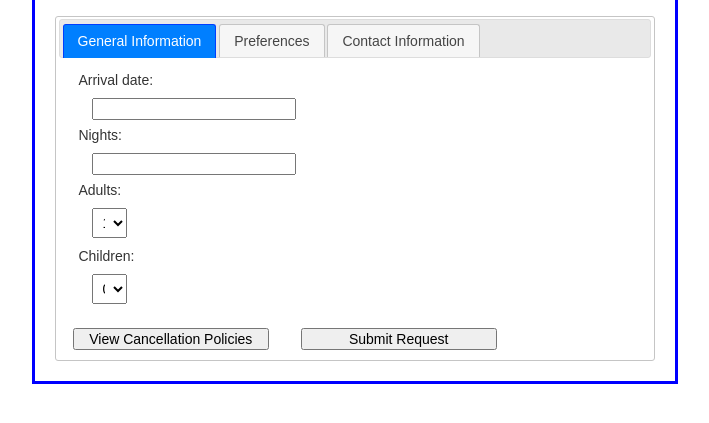
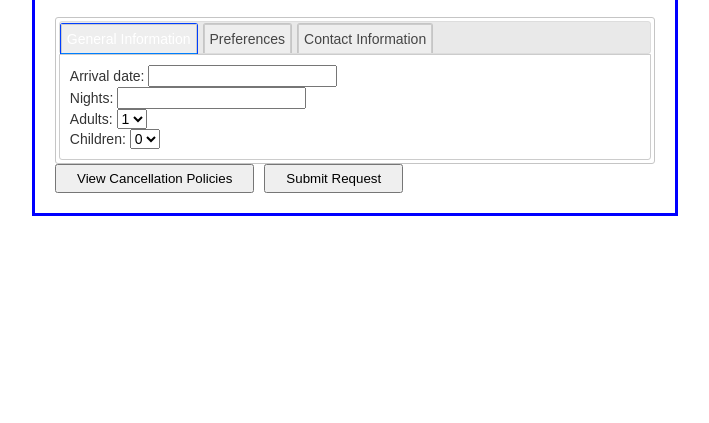
Before and after one commit to krmbt72/activity-10, a plain HTML site: page Activity10_Widget/index.html in a window 1280 px wide. Shown: the part 77-500 px from the top of the page, without its empty margins (285-994 px from the left). Drawn offline with nearby package versions, Linux system fonts and the light colour scheme.

Commit message:
fixed
preferences, and other things fixed

```diff
--- a/Activity10_Widget/index.html
+++ b/Activity10_Widget/index.html
@@ -12,7 +12,7 @@
 <body>
 <main>
     <h1>Reservation Request</h1>
-    <form id="reservation_form">
+    <div id="tabs">
         <ul>
             <li><a href="#general-info">General Information</a></li>
             <li><a href="#preferences">Preferences</a></li>
@@ -20,47 +20,51 @@
         </ul>
         <div id="general-info">
             <label for="arrival_date">Arrival date:</label>
-            <input type="text" id="arrival_date" name="arrival_date" required>
+            <input type="text" id="arrival_date" name="arrival_date" required><br>
             <label for="nights">Nights:</label>
-            <input type="number" id="nights" name="nights" required>
+            <input type="number" id="nights" name="nights" required><br>
             <label for="adults">Adults:</label>
             <select id="adults" name="adults">
                 <option value="1">1</option>
                 <option value="2">2</option>
                 <option value="3">3</option>
                 <option value="4">4</option>
-            </select>
+            </select><br>
             <label for="children">Children:</label>
             <select id="children" name="children">
                 <option value="0">0</option>
                 <option value="1">1</option>
                 <option value="2">2</option>
                 <option value="3">3</option>
-            </select>
+            </select><br>
         </div>
         <div id="preferences">
             <label>Room type:</label>
+            <br>
             <input type="radio" name="room_type" value="Standard" checked> Standard
+            <br>
             <input type="radio" name="room_type" value="Business"> Business
+            <br>
             <input type="radio" name="room_type" value="Suite"> Suite
-            <label>Bed type:</label>
-            <input type="radio" name="bed_type" value="King" checked> King
-            <input type="radio" name="bed_type" value="Double"> Double
         </div>
         <div id="contact-info">
             <label for="name">Name:</label>
             <input type="text" id="name" name="name" required>
+            <br>
             <label for="email">Email:</label>
             <input type="email" id="email" name="email" required>
+            <br>
             <label for="phone">Phone:</label>
             <input type="text" id="phone" name="phone" required>
         </div>
-        <input type="button" value="View Cancellation Policies" id="view_policies">
-        <input type="submit" value="Submit Request">
-    </form>
-    <div id="dialog" title="Cancellation Policies" style="display: none;">
-        <p>Notification of cancellation must be received three days prior to the scheduled arrival date...</p>
+    </div>
+    <div class="buttons">
+        <button id="view_policies">View Cancellation Policies</button>
+        <button type="submit" id="submit_request">Submit Request</button>
     </div>
 </main>
+<div id="dialog" title="Cancellation Policies" style="display: none;">
+    <p>Notification of cancellation must be received three days prior to the scheduled arrival date...</p>
+</div>
 </body>
 </html>
--- a/Activity10_Widget/main.css
+++ b/Activity10_Widget/main.css
@@ -1,75 +1,60 @@
-
-
-
 body {
     font-family: Arial, Helvetica, sans-serif;
-    font-size: 14px;  /* Önerilen font boyutu */
+    font-size: 14px;
     background-color: white;
     margin: 0 auto;
     width: 600px;
     border: 3px solid blue;
     padding: 20px;
 }
-fieldset {
-    border: 1px solid #ccc;
-    margin-top: 1em;
-    padding: 10px;
-}
-legend {
-    color: blue;
-    font-weight: bold;
-    margin-bottom: 10px;
+
+#tabs {
+    margin-top: 20px;
 }
 
-label {
-    display: block;
-    margin-bottom: 10px;
+#tabs ul {
+    margin: 0;
+    padding: 0;
+    list-style-type: none;
 }
-input[type="text"],
-input[type="number"],
-input, select {
-    margin-left: 1em;
-    margin-right: 1em;
-    margin-bottom: .5em;
-}
-select {
-    width: 95%;
-    padding: 5px;
-    margin-bottom: 10px;
-}
-input[type="radio"],
-input[type="checkbox"] {
+
+#tabs li {
+    display: inline;
     margin-right: 5px;
 }
-input {
-    width: 14em;
-}
-input.left {
-	width: 1em;
-	padding-left: 0;
+
+#tabs a {
+    text-decoration: none;
+    padding: 5px;
+    border: 1px solid #ccc;
+    border-bottom: none;
+    background-color: #eee;
 }
 
-input.last {
-	margin-bottom: 1em;
-}
-#adults, #children {
-	width: 35px;
-}
-#smoking {
-	width: 1em;
-	margin-left: 0;
+#tabs a:hover {
+    background-color: #f9f9f9;
 }
 
-#policies,
-#submit {
-    display: block;
-    width: auto;
+#tabs a:focus, #tabs a:active {
+    background-color: #46538e;
+}
+
+#tabs div {
+    border: 1px solid #ccc;
+    padding: 10px;
+    background-color: #fff;
+}
+
+#dialog p {
+    font-size: 85%;
+}
+.buttons {
+    display: flex;
+    align-items: flex-start;
+    gap: 10px;
+}
+
+button {
+    margin: 0;
     padding: 5px 20px;
-    margin-top: 20px;
 }
-#dialog p {
-	font-size: 85%;
-}
-span {
-	color: red;
-}
--- a/Activity10_Widget/reservation.js
+++ b/Activity10_Widget/reservation.js
@@ -1,4 +1,5 @@
 $(document).ready(function() {
+    $("#tabs").tabs();
     // Datepicker Initialization
     $("#arrival_date").datepicker({
         minDate: new Date(), // Disallow past dates
```
